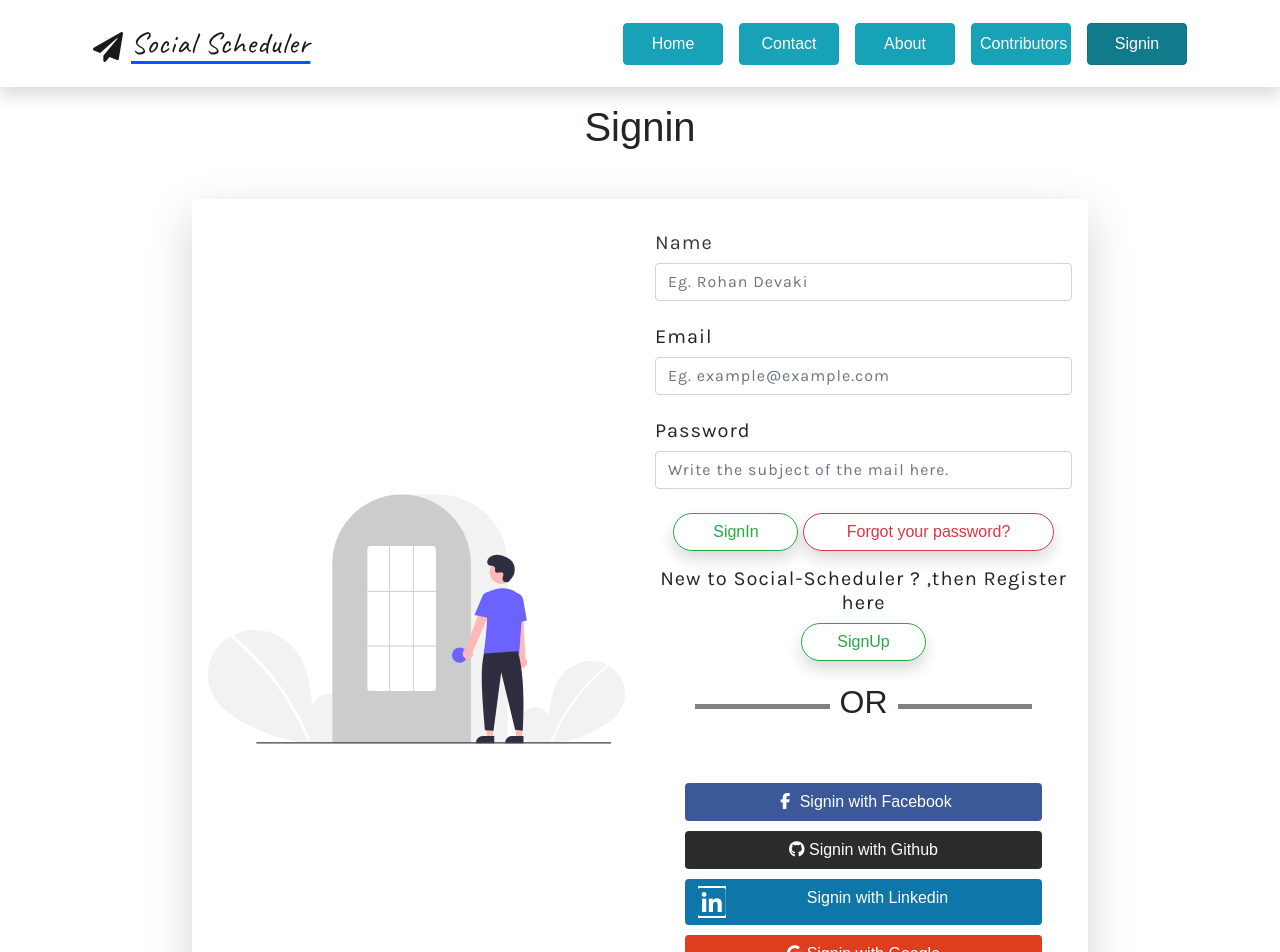
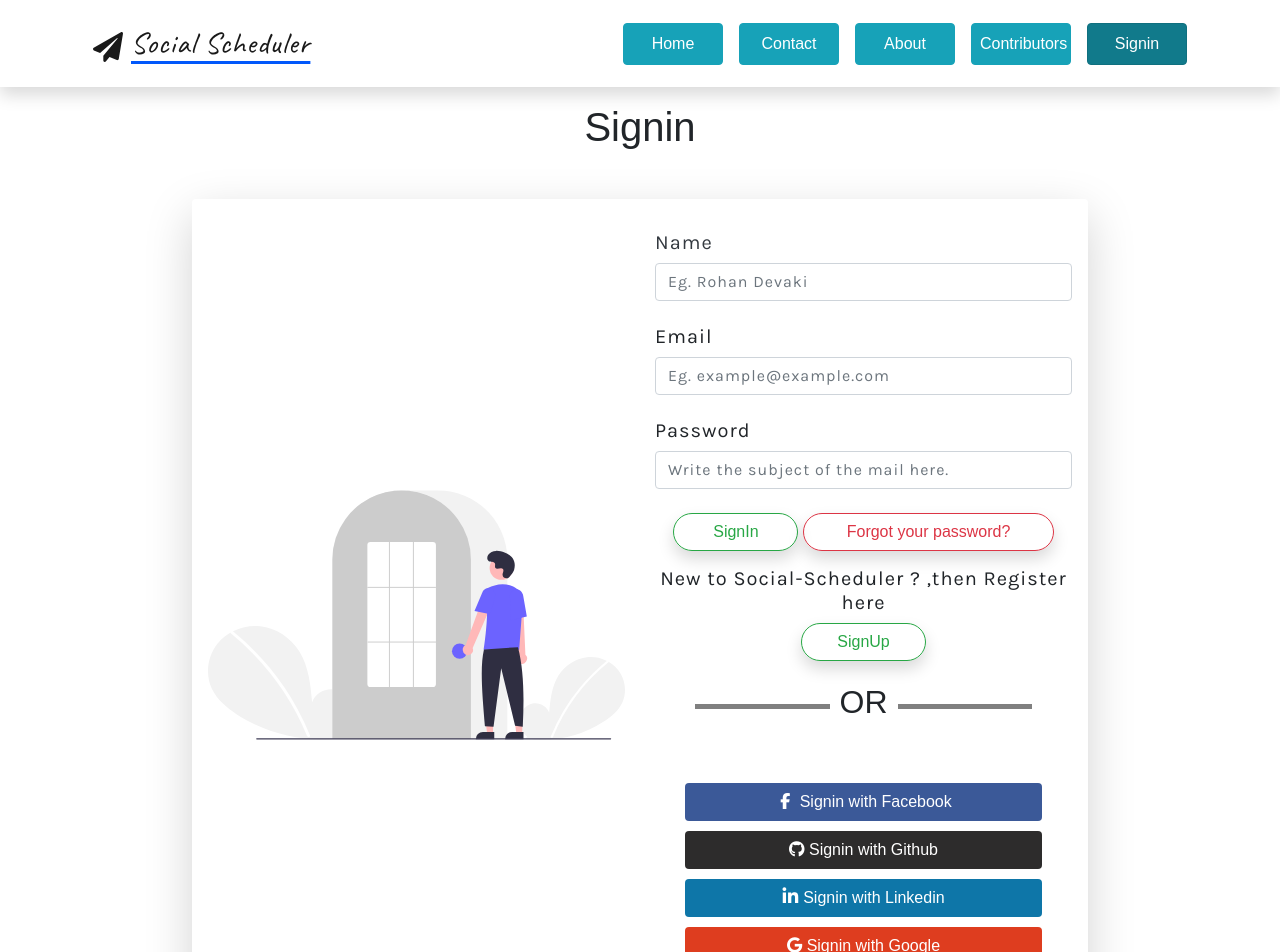
Before and after one commit to anushbhatia/Social-Scheduler, a React (Create React App) app: page /signin in a window 1280 px wide. Shown: the top 952 px of the page. Built offline with nearby package versions, Linux system fonts and the light colour scheme.

Commit message:
corrected the linkedin icon

```diff
--- a/src/components/Signin.jsx
+++ b/src/components/Signin.jsx
@@ -67,7 +67,7 @@ const AuthLink = styled.a`
   i{
     font-size:${props => props.IconSize};
     color:${props => props.IconColor};
-    float:${props => props.IconFloat};
+    margin-right:${props => props.marginRight};
     background-color:${props => props.IconBgColor};
   }
   i &:hover{
@@ -245,12 +245,12 @@ const Signin = () => {
                                     <AuthLink
                                       color="white" bgColor="#0e76a8"
                                       href="#" className=" btn"
-                                      TextAlign="center" IconSize="32px"
-                                      IconColor="#0e76a8" IconFloat="left"
-                                      IconBgColor="white"
+                                      TextAlign="center" IconSize="18px"
+                                      IconColor="white" marginRight="5px"
+                                      IconBgColor="#0e76a8"
                                       hoverColor="white" hoverBgColor="#3168E5"
                                     >
-                                      <i className="fa fa-linkedin-square " />Signin with Linkedin
+                                      <i className="fa fa-linkedin" />Signin with Linkedin
                                     </AuthLink >
                                   </li>
                                   <li >
```
